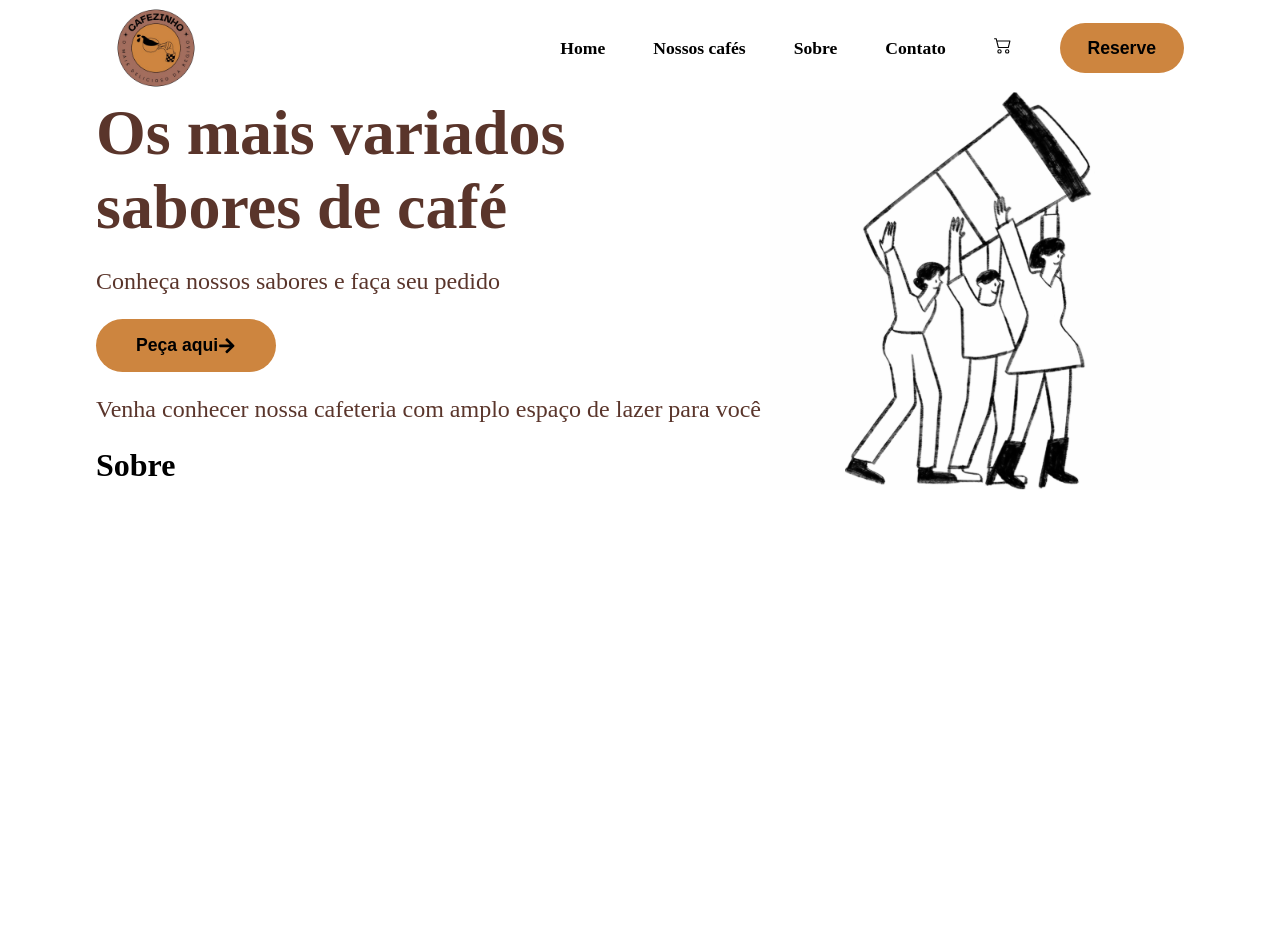
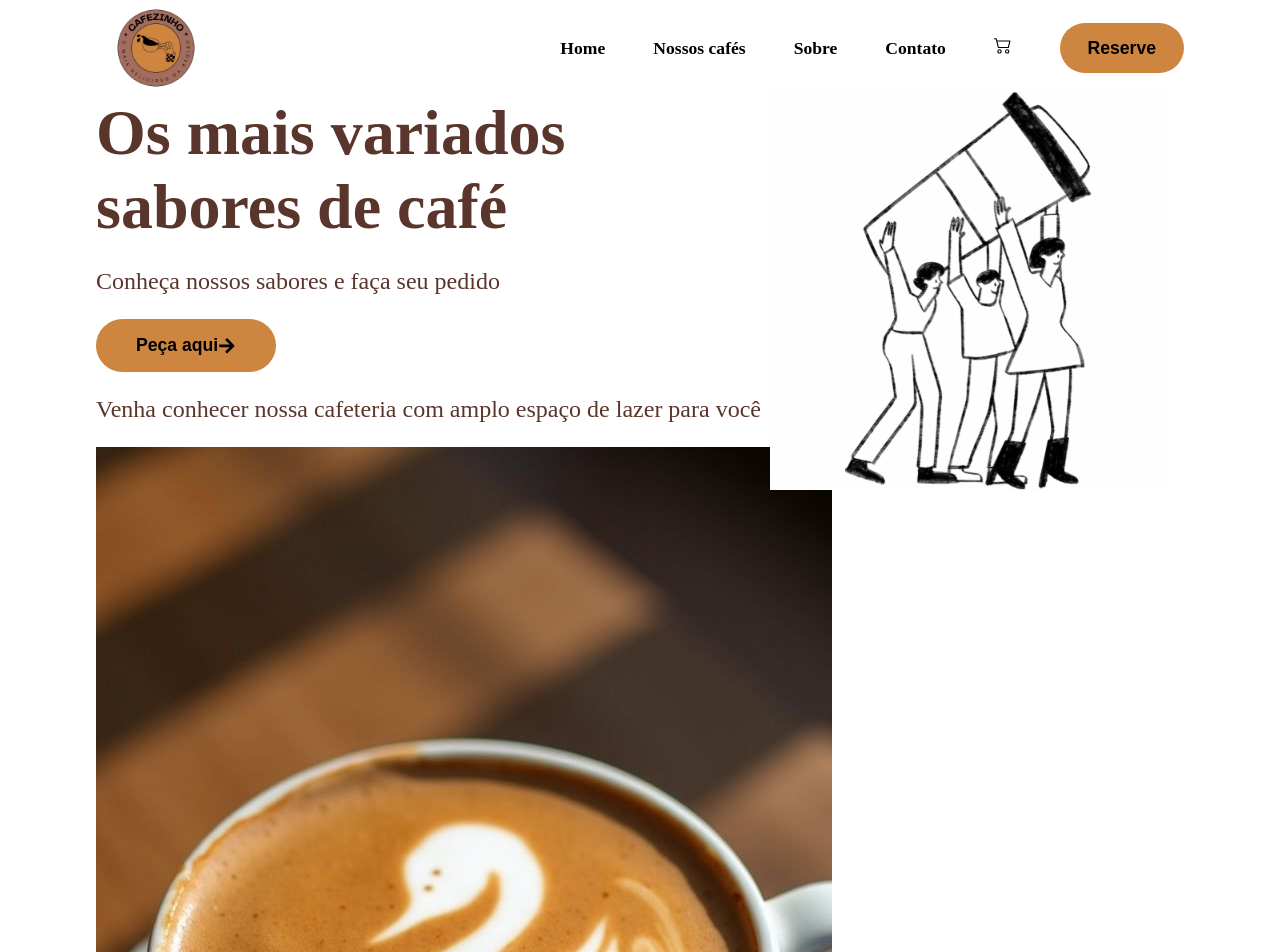
Before and after one commit to madumars/Landing-Page, a React (Create React App) app in the folder land/: page / in a window 1280 px wide. Shown: the top 952 px of the page. Before the commit the page ends 800 px from the top, so only its background shows below. Built offline with nearby package versions, Linux system fonts and the light colour scheme.

Commit message:
imagens about (teste tamanho)

```diff
--- a/land/src/Components/About.js
+++ b/land/src/Components/About.js
@@ -1,5 +1,18 @@
+import AboutBackground from "../Assets/image8.jpg"
+import AboutBackgroundImage from "../Assets/image9.jpg"
+
 const About = () => {
-    return <h1>Sobre</h1>;
+    return(
+        <div className="AboutSectionContainer">
+            <div className="AboutBackgroundImageContainer">
+                <img src={AboutBackground} alt="Imagem de café com chocolate"/>
+            </div>
+
+            <div  className="aboutSectionImageContainer">
+                <img src={AboutBackgroundImage} alt=""/>
+            </div>
+        </div>
+    )
 
 };
 export default About;
```
Also changed, not shown: land/src/Assets/image8.jpg (added), land/src/Assets/image9.jpg (added).
